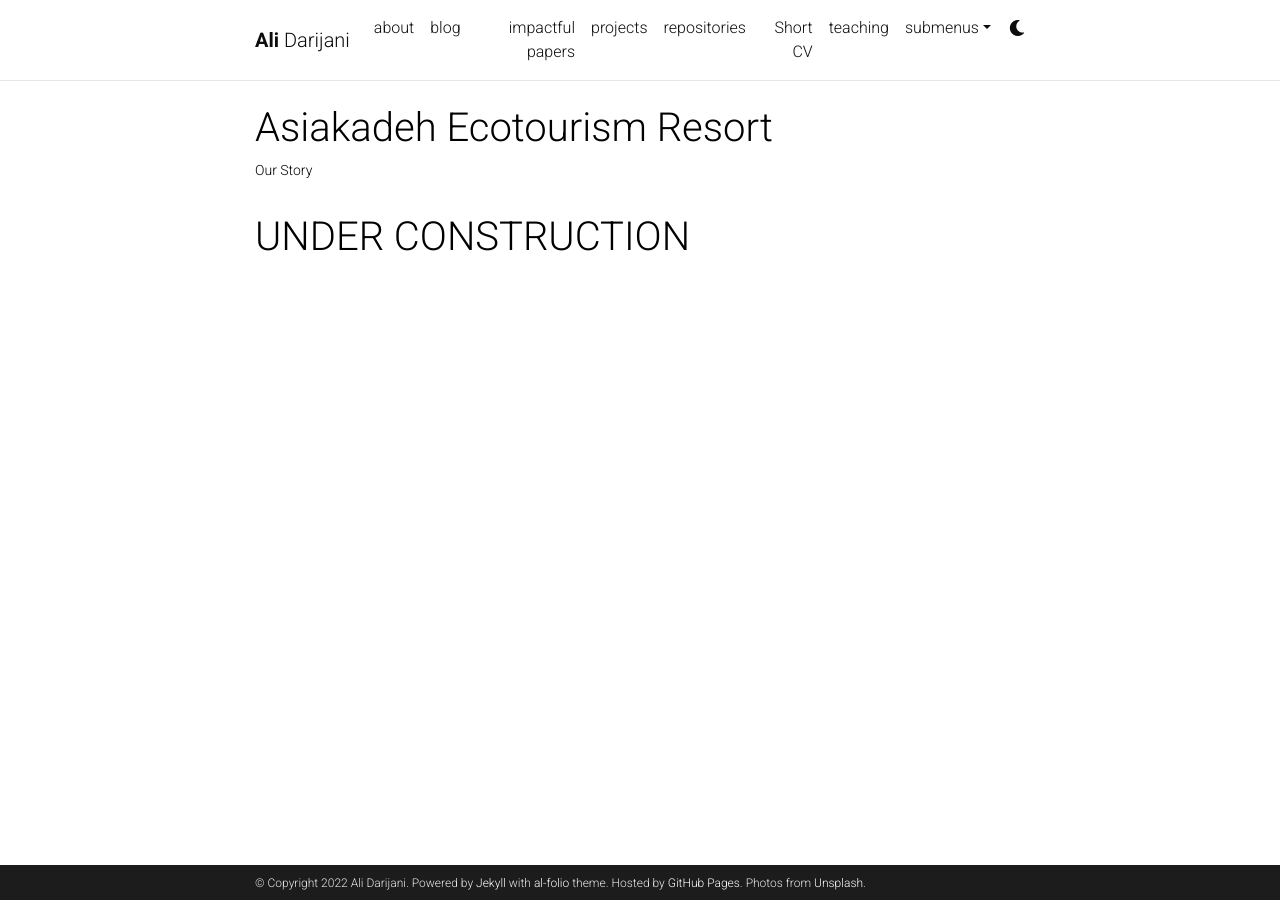
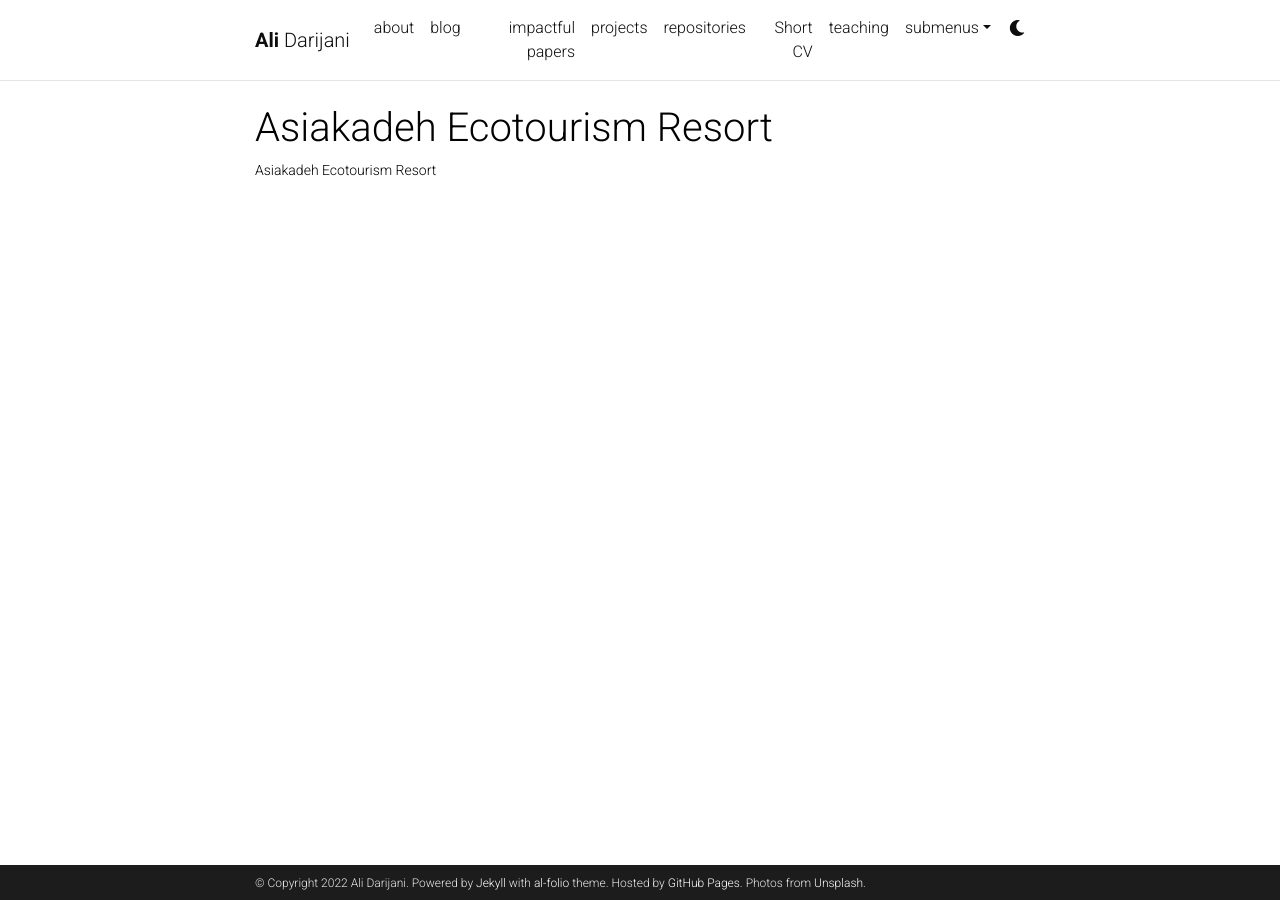
Before and after one commit to adarijani/adarijani.github.io_archived, a Jekyll site: the page built from _projects/asiakadeh.md, in a window 1280 px wide. Built offline with Jekyll 4.4.1, drawn with Linux system fonts in a browser that asks for light colours; comment, search, counter and statistics services are not loaded; a style sheet for code colours, icons or effects is not loaded.

Commit message:
Update asiakadeh.md

```diff
--- a/_projects/asiakadeh.md
+++ b/_projects/asiakadeh.md
@@ -1,10 +1,9 @@
 ---
 layout: page
 title: Asiakadeh Ecotourism Resort
-description: Our Story
+description: Asiakadeh Ecotourism Resort
 img: assets/img/asiakadeh.jpg
-importance: 3
-category: personal business
+redirect: https://adarijani.github.io/asiakadeh-ecotourism-resort/
+importance: 1
+category: work
 ---
-
-# UNDER CONSTRUCTION
```
